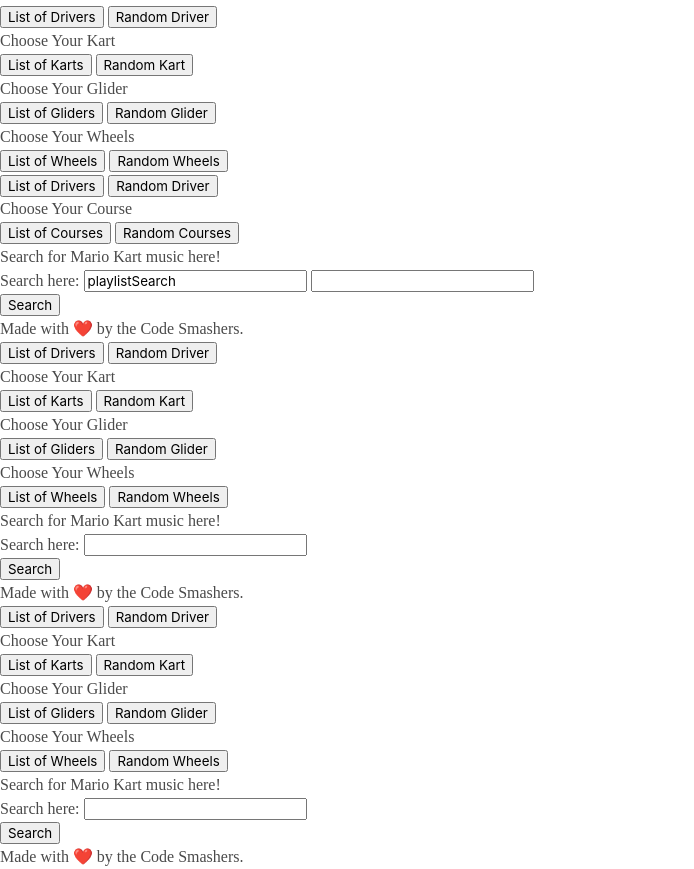
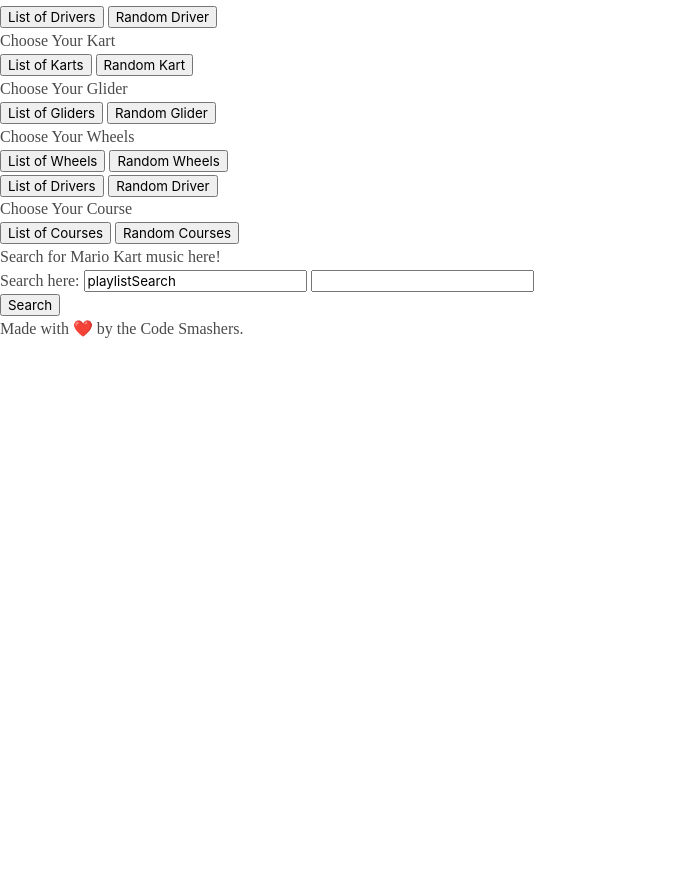
Before and after one commit to stewk033/mario-kart-randomizer, a plain HTML site: page index.html in a window 1280 px wide. Shown: the part 91-960 px from the top of the page, without its empty margins (0-694 px from the left). After the commit the page ends 800 px from the top, so only its background shows below. Drawn offline with nearby package versions, Linux system fonts and the light colour scheme; files whose address does not match are found by name; a web font is replaced by a local one.

Commit message:
updated the index

```diff
--- a/index.html
+++ b/index.html
@@ -69,80 +69,7 @@
 
     <footer>
         <h2>Made with ❤️ by the Code Smashers.</h2>
-        <div>
 
-
-
-            <button>List of Drivers</button>
-            <button>Random Driver</button>
-        </div>
-        <div>
-            <h2>Choose Your Kart</h2>
-            <button>List of Karts</button>
-            <button>Random Kart</button>
-        </div>
-        <div>
-            <h2>Choose Your Glider</h2>
-            <button>List of Gliders</button>
-            <button>Random Glider</button>
-        </div>
-        <div>
-            <h2>Choose Your Wheels</h2>
-            <button>List of Wheels</button>
-            <button>Random Wheels</button>
-        </div>
-    </header>
-
-    <div>
-        <!--add CSS class to make h2 bold-->
-        <h2>Search for Mario Kart music here!</h2>
-        <form action="assets/script.js">
-            <label for="playlistSearch">Search here:</label>
-                <input type="text" id="playlist">
-        </form>
-        <button class="playlistSearch">Search</button>
-    </div>
-
-    <footer>
-        <h2>Made with ❤️ by the Code Smashers.</h2>
-
-        <div>
-            <button>List of Drivers</button>
-            <button>Random Driver</button>
-        </div>
-        <div>
-            <h2>Choose Your Kart</h2>
-            <button>List of Karts</button>
-            <button>Random Kart</button>
-        </div>
-        <div>
-            <h2>Choose Your Glider</h2>
-            <button>List of Gliders</button>
-            <button>Random Glider</button>
-        </div>
-        <div>
-            <h2>Choose Your Wheels</h2>
-            <button>List of Wheels</button>
-            <button>Random Wheels</button>
-        </div>
-    </header>
-
-    <div>
-        <!--add CSS class to make h2 bold-->
-        <h2>Search for Mario Kart music here!</h2>
-        <form action="assets/script.js">
-            <label for="playlistSearch">Search here:</label>
-                <input type="text" id="playlist">
-        </form>
-        <button class="playlistSearch">Search</button>
-    </div>
-
-    <footer>
-        <h2>Made with ❤️ by the Code Smashers.</h2>
-        <div>
-
-
-        </div>
     </footer>
 
     <script src="assets/js/script.js"></script>
```
